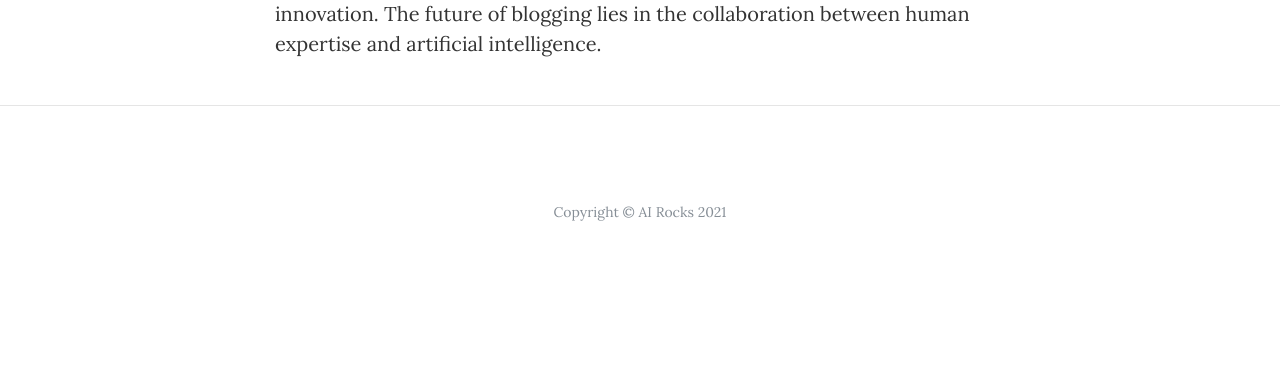
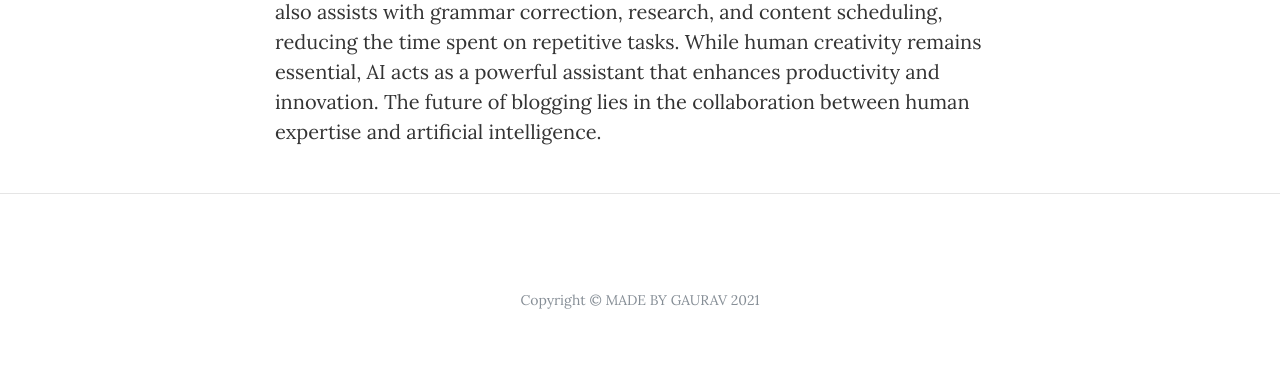
Before and after one commit to 2k22csai32026-png/blogging-website, a Flask app: page /about in a window 1280 px wide. Shown: the part 845-1221 px from the top of the page. Before the commit the page ends 1066 px from the top, so only its background shows below. Run offline with Flask 3, Linux system fonts and the light colour scheme; some libraries are stand-ins or nearby versions.

Commit message:
New change

```diff
--- a/templates/about.html
+++ b/templates/about.html
@@ -53,7 +53,7 @@
         <div class="row">
           <div class="col-lg-8 col-md-10 mx-auto">
             <div class="page-heading">
-              <h1>AI Rocks</h1>
+              <h1>MADE BY GAURAV</h1>
               <span class="subheading">Revolutionalizing Bloging with AI: The future of content Creation</span>
             </div>
           </div>
@@ -77,7 +77,7 @@
       <div class="container">
         <div class="row">
           <div class="col-lg-8 col-md-10 mx-auto">
-            <p class="copyright text-muted">Copyright &copy; AI Rocks 2021</p>
+            <p class="copyright text-muted">Copyright &copy; MADE BY GAURAV 2021</p>
           </div>
         </div>
       </div>
--- a/templates/add.html
+++ b/templates/add.html
@@ -111,7 +111,7 @@
       <div class="container">
         <div class="row">
           <div class="col-lg-8 col-md-10 mx-auto">
-            <p class="copyright text-muted">Copyright &copy; AI Rocks 2021</p>
+            <p class="copyright text-muted">Copyright &copy; MADE BY GAURAV 2021</p>
           </div>
         </div>
       </div>
--- a/templates/delete.html
+++ b/templates/delete.html
@@ -94,7 +94,7 @@
       <div class="container">
         <div class="row">
           <div class="col-lg-8 col-md-10 mx-auto">
-            <p class="copyright text-muted">Copyright &copy; AI Rocks 2021</p>
+            <p class="copyright text-muted">Copyright &copy; MADE BY GAURAV 2021</p>
           </div>
         </div>
       </div>
--- a/templates/index.html
+++ b/templates/index.html
@@ -90,7 +90,7 @@
       <div class="container">
         <div class="row">
           <div class="col-lg-8 col-md-10 mx-auto">
-            <p class="copyright text-muted">Copyright &copy; AI Rocks 2021</p>
+            <p class="copyright text-muted">Copyright &copy; MADE BY GAURAV 2021</p>
           </div>
         </div>
       </div>
--- a/templates/post.html
+++ b/templates/post.html
@@ -80,7 +80,7 @@
       <div class="container">
         <div class="row">
           <div class="col-lg-8 col-md-10 mx-auto">
-            <p class="copyright text-muted">Copyright &copy; AI Rocks 2021</p>
+            <p class="copyright text-muted">Copyright &copy; MADE BY GAURAV 2021</p>
           </div>
         </div>
       </div>
```
